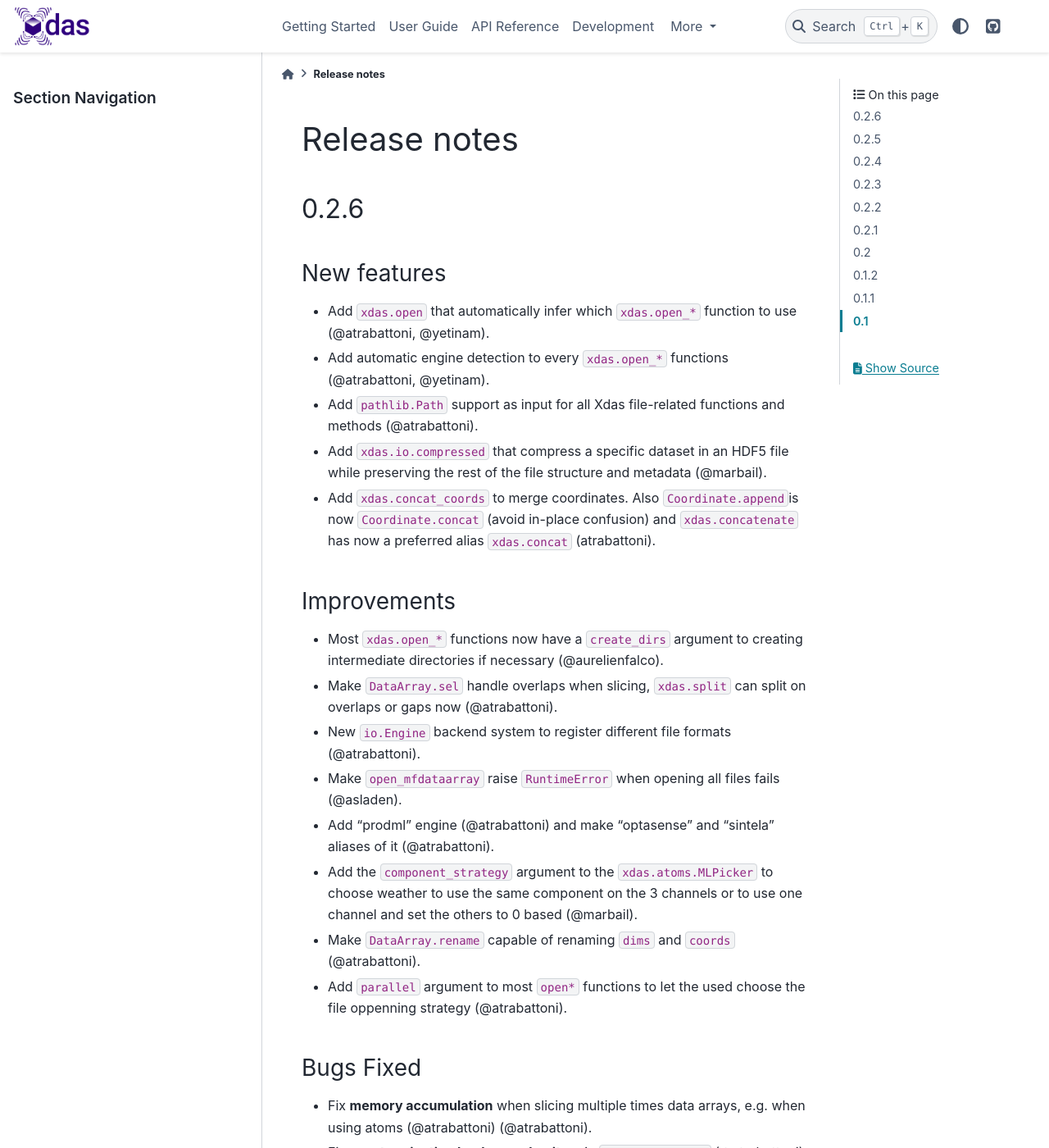
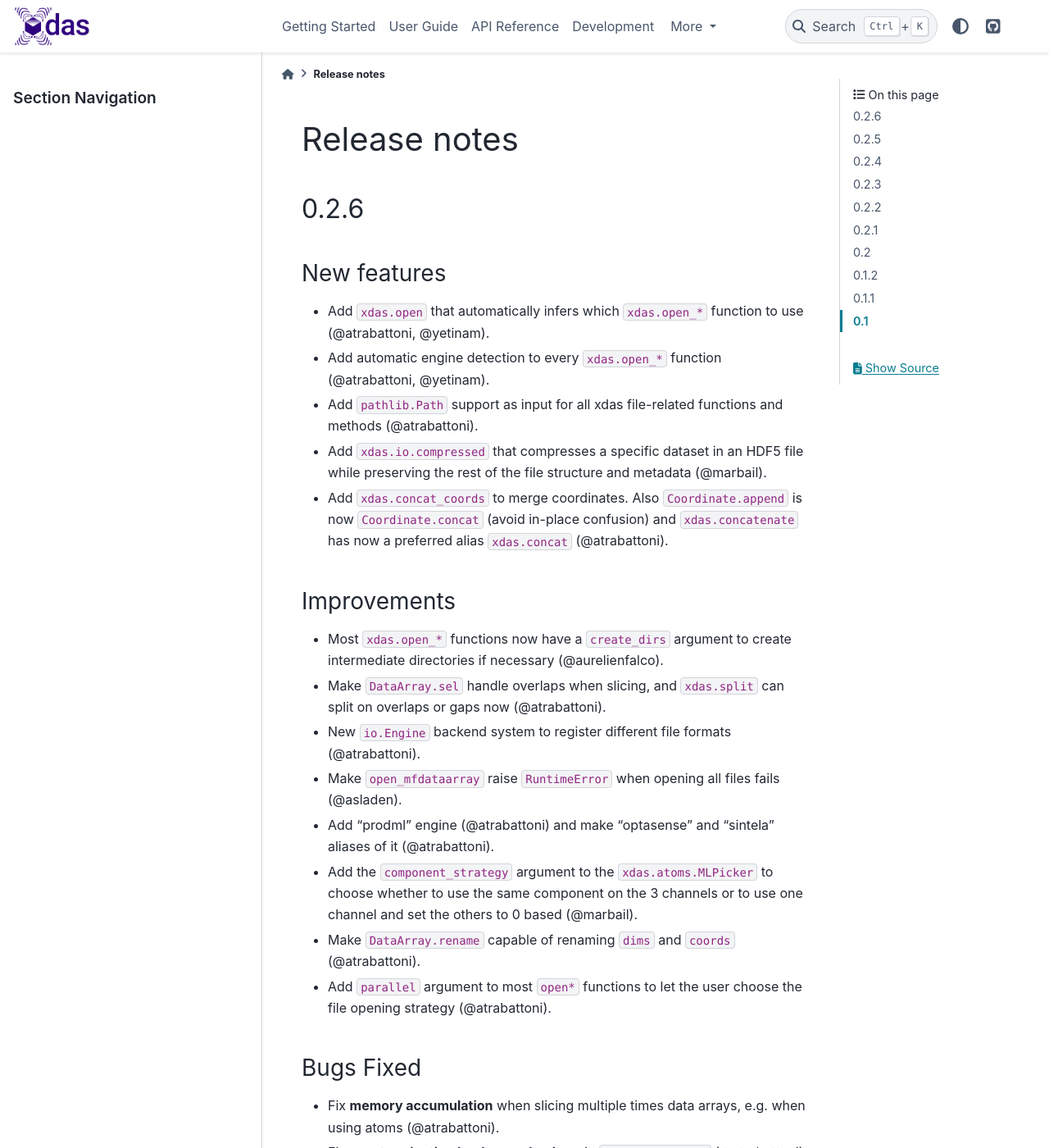
Before and after one commit to xdas-dev/xdas, a Sphinx documentation site: the page built from docs/release-notes.md, in a window 1280 px wide and 1400 px high. Shown: the whole window at 82% size. Built offline with Sphinx 7.4.7 and the PyData theme 0.15.4, drawn with Linux system fonts in a browser that asks for light colours; some of the changed text lies outside the part shown.

Commit message:
Fix typos.

```diff
--- a/docs/release-notes.md
+++ b/docs/release-notes.md
@@ -3,30 +3,30 @@
 ## 0.2.6
 
 ### New features
-- Add `xdas.open` that automatically infer which `xdas.open_*` function to use (@atrabattoni, @yetinam).
-- Add automatic engine detection to every `xdas.open_*` functions (@atrabattoni, @yetinam).
-- Add `pathlib.Path` support as input for all Xdas file-related functions and methods (@atrabattoni).
-- Add `xdas.io.compressed` that compress a specific dataset in an HDF5 file while preserving the rest of the file structure and metadata (@marbail).
-- Add `xdas.concat_coords` to merge coordinates. Also `Coordinate.append`is now `Coordinate.concat` (avoid in-place confusion) and `xdas.concatenate` has now a preferred alias `xdas.concat` (atrabattoni).
+- Add `xdas.open` that automatically infers which `xdas.open_*` function to use (@atrabattoni, @yetinam).
+- Add automatic engine detection to every `xdas.open_*` function (@atrabattoni, @yetinam).
+- Add `pathlib.Path` support as input for all xdas file-related functions and methods (@atrabattoni).
+- Add `xdas.io.compressed` that compresses a specific dataset in an HDF5 file while preserving the rest of the file structure and metadata (@marbail).
+- Add `xdas.concat_coords` to merge coordinates. Also `Coordinate.append` is now `Coordinate.concat` (avoid in-place confusion) and `xdas.concatenate` has now a preferred alias `xdas.concat` (@atrabattoni).
 
 ### Improvements
-- Most `xdas.open_*` functions now have a `create_dirs` argument to creating intermediate directories if necessary (@aurelienfalco).
-- Make `DataArray.sel` handle overlaps when slicing, `xdas.split` can split on overlaps or gaps now (@atrabattoni).
+- Most `xdas.open_*` functions now have a `create_dirs` argument to create intermediate directories if necessary (@aurelienfalco).
+- Make `DataArray.sel` handle overlaps when slicing, and `xdas.split` can split on overlaps or gaps now (@atrabattoni).
 - New `io.Engine` backend system to register different file formats (@atrabattoni).
 - Make `open_mfdataarray` raise `RuntimeError` when opening all files fails (@asladen).
 - Add "prodml" engine (@atrabattoni) and make "optasense" and "sintela" aliases of it (@atrabattoni).
-- Add the `component_strategy` argument to the `xdas.atoms.MLPicker` to choose weather to use the same component on the 3 channels or to use one channel and set the others to 0 based (@marbail).
+- Add the `component_strategy` argument to the `xdas.atoms.MLPicker` to choose whether to use the same component on the 3 channels or to use one channel and set the others to 0 based (@marbail).
 - Make `DataArray.rename` capable of renaming `dims` and `coords` (@atrabattoni).
-- Add `parallel` argument to most `open*` functions to let the used choose the file oppenning strategy (@atrabattoni).
+- Add `parallel` argument to most `open*` functions to let the user choose the file opening strategy (@atrabattoni).
 
 ### Bugs Fixed
-- Fix **memory accumulation** when slicing multiple times data arrays, e.g. when using atoms (@atrabattoni) (@atrabattoni).
+- Fix **memory accumulation** when slicing multiple times data arrays, e.g. when using atoms (@atrabattoni).
 - Fix **non-terminating loaders and writers** in `xdas.processing` (@atrabattoni).
 - Fix/improve distance handling for: "apsensing", "febus", "optasense", "silixa", and "sintela" (@atrabattoni).
 - Add dim swapping handling for the "prodml" based engines with the `swapped_dims=False` kwarg (@atrabattoni).
 - Fix ASN ROI handling (@asladen).
 - Use the `annotate_batch_pre` model's function to normalize in `xdas.atoms.MLPicker` (@marbail).
-- Fix the RuntimeError encoutered when using `open_mf*` functions in scripts due to the use of multiprocessing by using the loky library (@atrabattoni)
+- Fix the RuntimeError encountered when using `open_mf*` functions in scripts due to the use of multiprocessing by using the loky library (@atrabattoni)
 
 ## 0.2.5
 - Add SampleCoordinate for more SEED-like coordinates and refactor the coordinate backend (@atrabattoni).
@@ -58,7 +58,7 @@
 - Improve overlap error message.
 - Fix decimation of freshly opened multi-file datasets.
 - Fix `zerophase` keyword argument for `xdas.signal.filter`.
-- Fix applying fft functions in presence of non-dimensional coordinates.
+- Fix applying FFT functions in presence of non-dimensional coordinates.
 
 ## 0.2
 - Add Dask virtualization backend for non-HDF5 formats (@atrabattoni).
```
Also changed, not shown: other parts of docs/release-notes.md (+5 -5 lines).
